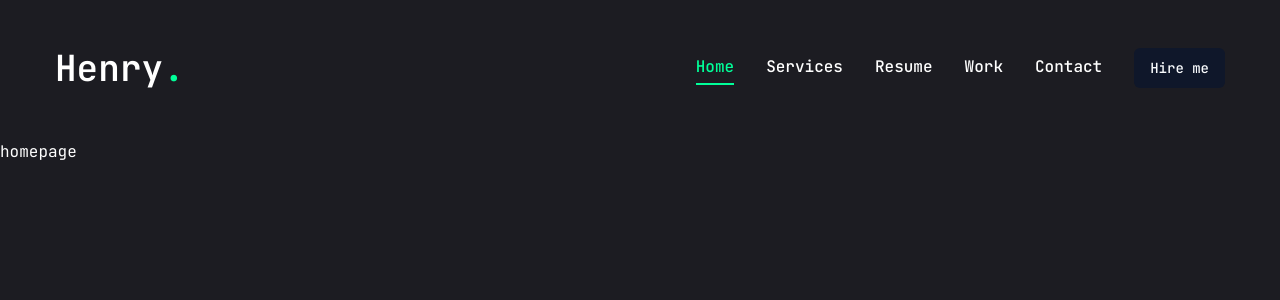
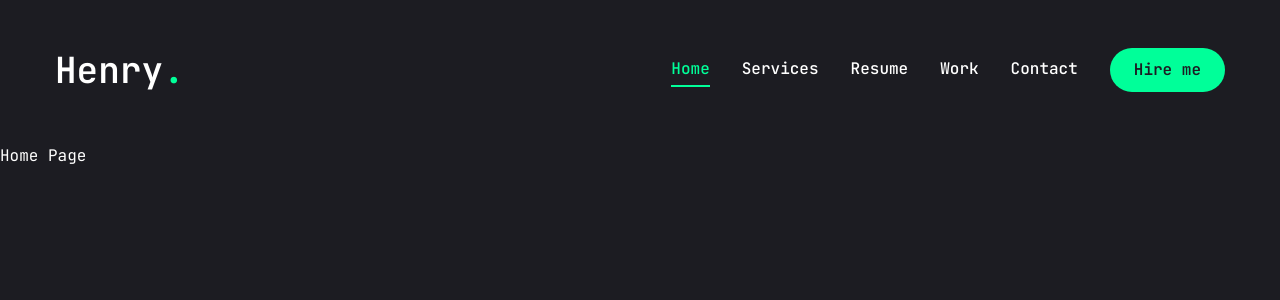
Before and after one commit to HenchaDev/henry-portfolio, a Next.js app: page / in a window 1280 px wide. Shown: the top 300 px of the page. Built offline with nearby package versions, Linux system fonts and the light colour scheme.

Commit message:
Working on Navbar

```diff
--- a/app/page.jsx
+++ b/app/page.jsx
@@ -1,3 +1,9 @@
-export default function Home() {
-  return  <main>homepage</main>;
+const Home = () => {
+  return (
+    <div>
+      Home Page
+    </div>
+  );
 }
+
+export default Home;
--- a/components/Header.jsx
+++ b/components/Header.jsx
@@ -3,6 +3,7 @@ import { Button } from "./ui/button";
 
 // components
 import Nav from "./Nav"
+import MobileNav from "./MobileNav";
 
 const Header = () => {
     return(
@@ -24,7 +25,9 @@ const Header = () => {
             </div>
 
             {/* mobile nav */}
-            <div className="xl:hidden">mobile nav</div>
+            <div className="xl:hidden">
+                <MobileNav />
+            </div>
         </div>
     </header>
 )};
--- /dev/null
+++ b/components/MobileNav.jsx
@@ -0,0 +1,65 @@
+"use client"
+
+import { Sheet, SheetContent, SheetTrigger } from "@/components/ui/sheet";
+import { usePathname } from "next/navigation" ;
+import Link from "next/link";
+import { CiMenuFries } from 'react-icons/ci';
+
+const links = [
+    {
+        name: 'home',
+        path: '/',
+    },
+    {
+        name: 'services',
+        path: '/services',
+    },
+    {
+        name: 'resume',
+        path: '/resume',
+    },
+    {
+        name: 'work',
+        path: '/work',
+    },
+    {
+        name: 'contact',
+        path: '/contact',
+    }
+]
+
+const MobileNav = () => {
+    const pathname = usePathname();
+    return (
+        <Sheet >
+            <SheetTrigger className="flex justify-center items-center">
+                <CiMenuFries className="text-[32px] text-accent" />
+            </SheetTrigger>
+            <SheetContent className="flex flex-col">
+                {/* logo */}
+                <div className="mt-32 mb-40 text-center text-2xl">
+                    <Link href="/">
+                        <h1 className="text-4xl font-semibold">
+                            Henry<span className="text-accent">.</span>
+                        </h1>
+                    </Link>
+                </div>
+                {/* links */}
+                <nav className="flex flex-col gap-8 items-center gap-8 justify-center">
+                    {links.map((link, index)=> {
+                        return (
+                        <Link
+                        href={link.path}
+                        key={index}
+                        className={`text-xl capitalize hover:text-accent transition-all ${link.path === pathname && 'text-accent border-b-2 border-accent'}`}>
+                            {link.name}
+                        </Link>
+                        );
+                    })}
+                </nav>
+            </SheetContent>
+        </Sheet>
+    )
+}
+
+export default MobileNav
--- a/components/ui/button.jsx
+++ b/components/ui/button.jsx
@@ -5,25 +5,21 @@ import { cva } from "class-variance-authority";
 import { cn } from "@/lib/utils"
 
 const buttonVariants = cva(
-  "inline-flex items-center justify-center whitespace-nowrap rounded-md text-sm font-medium ring-offset-white transition-colors focus-visible:outline-none focus-visible:ring-2 focus-visible:ring-slate-950 focus-visible:ring-offset-2 disabled:pointer-events-none disabled:opacity-50 dark:ring-offset-slate-950 dark:focus-visible:ring-slate-300",
+  "inline-flex items-center justify-center whitespace-nowrap rounded-full text-base font-semibold ring-offset-white transition-colors",
   {
     variants: {
       variant: {
-        default: "bg-slate-900 text-slate-50 hover:bg-slate-900/90 dark:bg-slate-50 dark:text-slate-900 dark:hover:bg-slate-50/90",
-        destructive:
-          "bg-red-500 text-slate-50 hover:bg-red-500/90 dark:bg-red-900 dark:text-slate-50 dark:hover:bg-red-900/90",
-        outline:
-          "border border-slate-200 bg-white hover:bg-slate-100 hover:text-slate-900 dark:border-slate-800 dark:bg-slate-950 dark:hover:bg-slate-800 dark:hover:text-slate-50",
-        secondary:
-          "bg-slate-100 text-slate-900 hover:bg-slate-100/80 dark:bg-slate-800 dark:text-slate-50 dark:hover:bg-slate-800/80",
-        ghost: "hover:bg-slate-100 hover:text-slate-900 dark:hover:bg-slate-800 dark:hover:text-slate-50",
-        link: "text-slate-900 underline-offset-4 hover:underline dark:text-slate-50",
+        default: "bg-accent text-primary hover:bg-accent-hover",
+        primary: "bg-primary text-white",
+        outline: "border border-accent bg-transparent text-accent hover:bg-accent hover:text-primary",
+
+
+
       },
       size: {
-        default: "h-10 px-4 py-2",
-        sm: "h-9 rounded-md px-3",
-        lg: "h-11 rounded-md px-8",
-        icon: "h-10 w-10",
+        default: "h-[44px] px-6",
+        sm: "h-[48px] px-6",
+        lg: "h-[56px] px-8 uppercase tracking-[2px]",
       },
     },
     defaultVariants: {
--- a/components/ui/sheet.jsx
+++ b/components/ui/sheet.jsx
@@ -2,9 +2,9 @@
 import * as React from "react"
 import * as SheetPrimitive from "@radix-ui/react-dialog"
 import { cva } from "class-variance-authority";
-import { X } from "lucide-react"
+import { cn } from "@/lib/utils";
 
-import { cn } from "@/lib/utils"
+import { IoMdClose } from "react-icons/io"
 
 const Sheet = SheetPrimitive.Root
 
@@ -26,7 +26,7 @@ const SheetOverlay = React.forwardRef(({ className, ...props }, ref) => (
 SheetOverlay.displayName = SheetPrimitive.Overlay.displayName
 
 const sheetVariants = cva(
-  "fixed z-50 gap-4 bg-white p-6 shadow-lg transition ease-in-out data-[state=open]:animate-in data-[state=closed]:animate-out data-[state=closed]:duration-300 data-[state=open]:duration-500 dark:bg-slate-950",
+  "fixed z-50 gap-4 bg-primary p-6 shadow-lg transition ease-in-out data-[state=open]:animate-in data-[state=closed]:animate-out data-[state=closed]:duration-300 data-[state=open]:duration-500 dark:bg-slate-950",
   {
     variants: {
       side: {
@@ -35,7 +35,7 @@ const sheetVariants = cva(
           "inset-x-0 bottom-0 border-t data-[state=closed]:slide-out-to-bottom data-[state=open]:slide-in-from-bottom",
         left: "inset-y-0 left-0 h-full w-3/4 border-r data-[state=closed]:slide-out-to-left data-[state=open]:slide-in-from-left sm:max-w-sm",
         right:
-          "inset-y-0 right-0 h-full w-3/4  border-l data-[state=closed]:slide-out-to-right data-[state=open]:slide-in-from-right sm:max-w-sm",
+          "inset-y-0 right-0 h-full w-3/4 data-[state=closed]:slide-out-to-right data-[state=open]:slide-in-from-right sm:max-w-sm",
       },
     },
     defaultVariants: {
@@ -50,8 +50,8 @@ const SheetContent = React.forwardRef(({ side = "right", className, children, ..
     <SheetPrimitive.Content ref={ref} className={cn(sheetVariants({ side }), className)} {...props}>
       {children}
       <SheetPrimitive.Close
-        className="absolute right-4 top-4 rounded-sm opacity-70 ring-offset-white transition-opacity hover:opacity-100 focus:outline-none focus:ring-2 focus:ring-slate-950 focus:ring-offset-2 disabled:pointer-events-none data-[state=open]:bg-slate-100 dark:ring-offset-slate-950 dark:focus:ring-slate-300 dark:data-[state=open]:bg-slate-800">
-        <X className="h-4 w-4" />
+        className="absolute right-8  top-8 transition-opacity outline-none">
+        <IoMdClose className="text text-accent" />
         <span className="sr-only">Close</span>
       </SheetPrimitive.Close>
     </SheetPrimitive.Content>
--- a/package.json
+++ b/package.json
@@ -22,6 +22,7 @@
     "next": "^14.2.13",
     "react": "^18.3.1",
     "react-dom": "^18.3.1",
+    "react-icons": "^5.3.0",
     "tailwind-merge": "^2.5.2",
     "tailwindcss-animate": "^1.0.7"
   },
```
Also changed, not shown: 1 other file (tests, documents, lock files or other folders).
